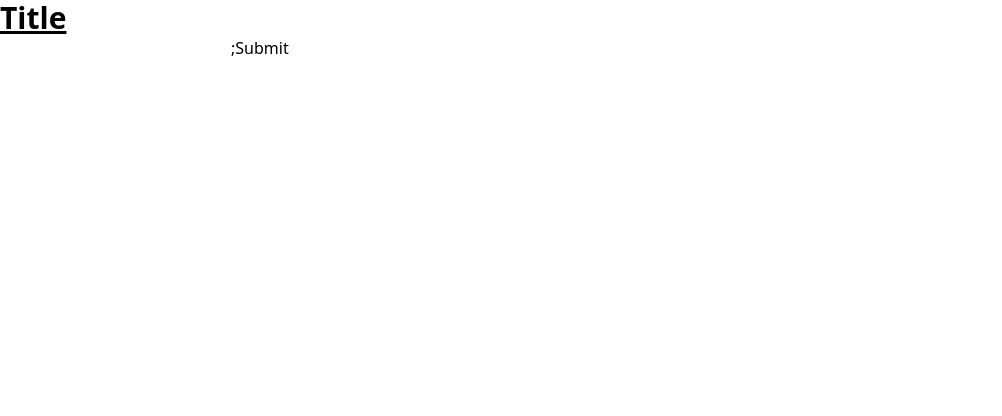
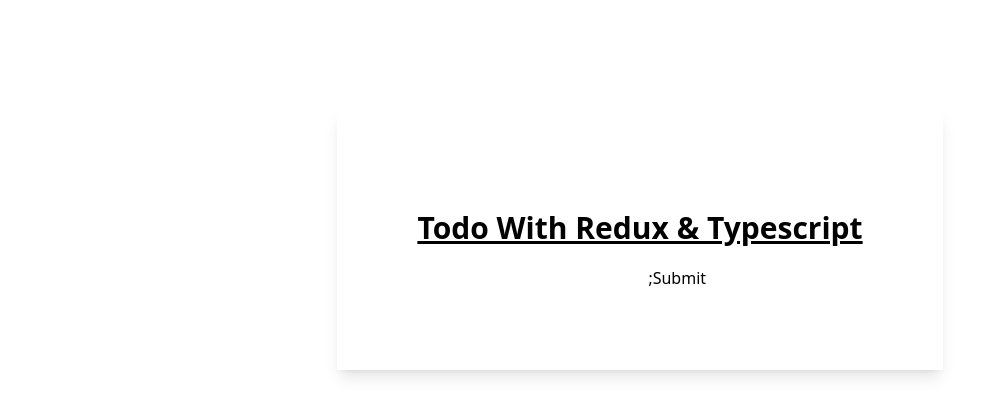
Before and after one commit to PMax87/todo-redux-toolkit, a React (Vite) app: page / in a window 1280 px wide. Shown: the top 416 px of the page, without its empty margins (0-1002 px from the left). Built offline with nearby package versions, Linux system fonts and the light colour scheme.

Commit message:
Start fixing layout

```diff
--- a/src/App.tsx
+++ b/src/App.tsx
@@ -6,13 +6,15 @@
 
 function App() {
   return (
-    <>
+    <div className="h-[60vh] flex flex-col justify-center items-center">
       <Provider store={store}>
-        <Title />
-        <Input />
-        <TodoItems />
+        <div className="shadow-lg p-20">
+          <Title />
+          <Input />
+          <TodoItems />
+        </div>
       </Provider>
-    </>
+    </div>
   );
 }
 
--- a/src/components/Input.tsx
+++ b/src/components/Input.tsx
@@ -19,7 +19,7 @@
   };
 
   return (
-    <form onSubmit={(e) => handleSubmit(e)}>
+    <form onSubmit={(e) => handleSubmit(e)} className="">
       <input type="text" onChange={handleTextInputChange} value={inputText} />;
       <button type="submit">{isEditing ? "Edit" : "Submit"}</button>
     </form>
--- a/src/components/Title.tsx
+++ b/src/components/Title.tsx
@@ -1,7 +1,9 @@
 const Title = () => {
   return (
-    <div>
-      <h2 className="text-3xl font-bold underline">Title</h2>
+    <div className="my-5">
+      <h2 className="text-3xl font-bold underline">
+        Todo With Redux & Typescript
+      </h2>
     </div>
   );
 };
```
